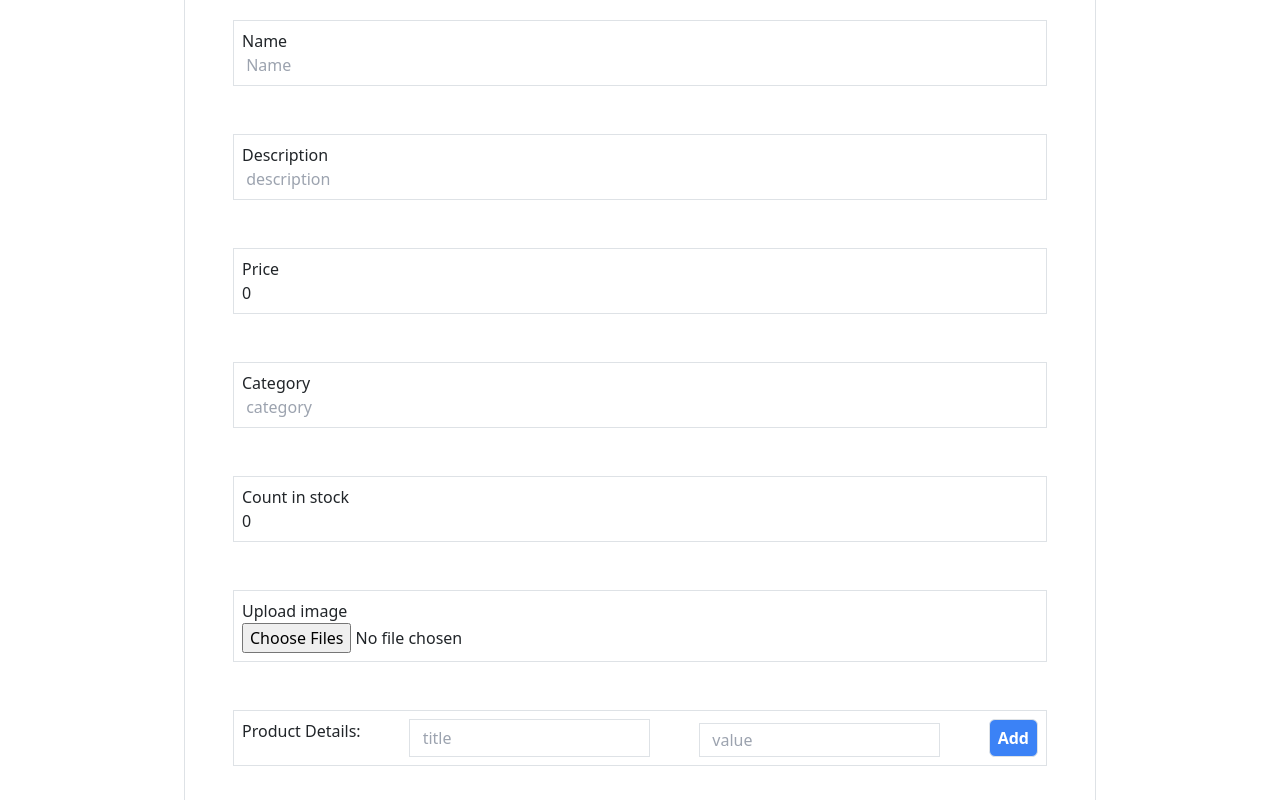
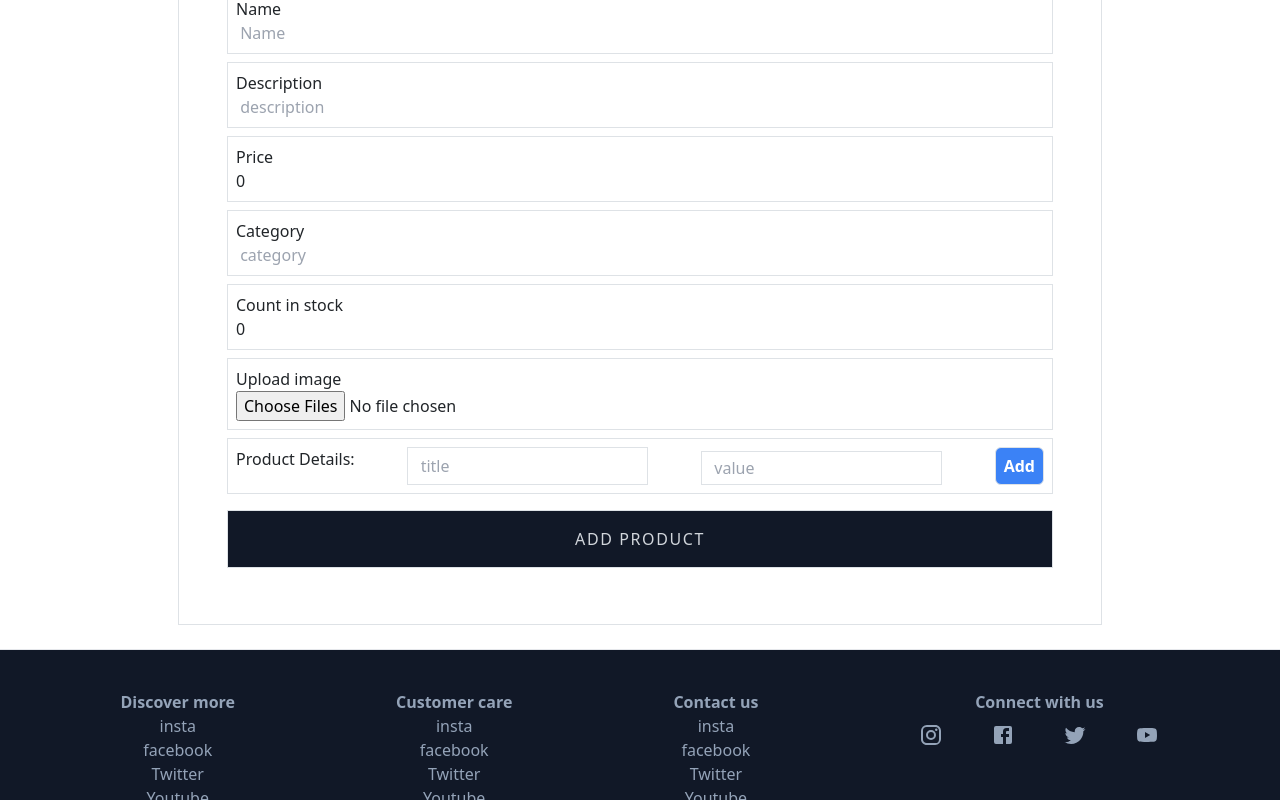
Before and after one commit to muhammedZak/e-commerce-frontent, a React (Create React App) app: page /admin/products in a window 1280 px wide. Shown: the part 260-1060 px from the top of the page. Built offline with nearby package versions, Linux system fonts and the light colour scheme; sample sign-in values are in the browser's storage.

Commit message:
added styles

```diff
--- a/src/components/Footer.js
+++ b/src/components/Footer.js
@@ -1,4 +1,8 @@
 import React from 'react';
+import FacebookIcon from '@mui/icons-material/Facebook';
+import TwitterIcon from '@mui/icons-material/Twitter';
+import YouTubeIcon from '@mui/icons-material/YouTube';
+import InstagramIcon from '@mui/icons-material/Instagram';
 
 const Footer = () => {
   return (
@@ -57,19 +61,27 @@ const Footer = () => {
             </ul>
           </div>
           <div className="mb-5">
-            <p className="font-bold">Connect with us</p>
+            <p className="font-bold mb-2">Connect with us</p>
             <ul className="flex gap-5 justify-center">
               <li>
-                <a>insta</a>
+                <a>
+                  <InstagramIcon />
+                </a>
               </li>
               <li>
-                <a>facebook</a>
+                <a>
+                  <FacebookIcon />
+                </a>
               </li>
               <li>
-                <a>Twitter</a>
+                <a>
+                  <TwitterIcon />
+                </a>
               </li>
               <li>
-                <a>Youtube</a>
+                <a>
+                  <YouTubeIcon />
+                </a>
               </li>
             </ul>
           </div>
--- a/src/pages/Admin/ProductCreate.js
+++ b/src/pages/Admin/ProductCreate.js
@@ -115,9 +115,9 @@ const ProductCreatePage = () => {
 
   return (
     <div>
-      <div className="p-8 md:flex md:justify-center shadow-2xl shadow-black">
+      <div className="p-4 md:flex md:justify-center shadow-2xl shadow-black">
         <div className="p-5 bg-white border md:w-3/4">
-          <div className="py-4 text-center border">
+          <div className="py-4 mb-4 text-center border">
             <h1 className="capitalize font-semibold text-2xl tracking-wide">
               Create Product
             </h1>
@@ -128,7 +128,7 @@ const ProductCreatePage = () => {
             <p>{error?.data?.message || error.error}</p>
           ) : (
             <form onSubmit={onChangeSubmit}>
-              <div className="my-5 border p-2">
+              <div className="mb-2 border p-2">
                 <label className="block">Name</label>
                 <input
                   onChange={(e) => setName(e.target.value)}
@@ -137,7 +137,7 @@ const ProductCreatePage = () => {
                   className="w-full focus:outline-none"
                 />
               </div>
-              <div className="my-5 border p-2">
+              <div className="mb-2 border p-2">
                 <label className="block">Description</label>
                 <input
                   onChange={(e) => setDescription(e.target.value)}
@@ -146,7 +146,7 @@ const ProductCreatePage = () => {
                   className="w-full focus:outline-none"
                 />
               </div>
-              <div className="my-5 border p-2">
+              <div className="mb-2 border p-2">
                 <label className="block">Price</label>
                 <input
                   onChange={(e) => setPrice(e.target.value)}
@@ -156,7 +156,7 @@ const ProductCreatePage = () => {
                 />
               </div>
 
-              <div className="my-5 border p-2">
+              <div className="mb-2 border p-2">
                 <label className="block">Category</label>
                 <input
                   onChange={(e) => setCategory(e.target.value)}
@@ -166,7 +166,7 @@ const ProductCreatePage = () => {
                 />
               </div>
 
-              <div className="my-5 border p-2">
+              <div className="mb-2 border p-2">
                 <label className="block">Count in stock</label>
                 <input
                   onChange={(e) => setCountInStock(e.target.value)}
@@ -176,7 +176,7 @@ const ProductCreatePage = () => {
                 />
               </div>
 
-              <div className="my-5 border p-2">
+              <div className="mb-2 border p-2">
                 <label htmlFor="multiple_files" className="block">
                   Upload image
                 </label>
@@ -197,7 +197,7 @@ const ProductCreatePage = () => {
                 ))}
               </div>
 
-              <div className="my-5 p-2 border flex flex-wrap justify-between">
+              <div className="mb-2 p-2 border flex flex-wrap justify-between">
                 <label>Product Details:</label>
                 <input
                   onChange={(e) => setNewTitle(e.target.value)}
@@ -225,18 +225,7 @@ const ProductCreatePage = () => {
                 onDeleteDetails={handleDeleteDetails}
               />
 
-              {/* <div className="my-5 border p-2">
-                <label className="block">Price</label>
-                <input
-                  type="checkbox"
-                  checked={role === 'admin'}
-                  onChange={(e) =>
-                    e.target.checked ? setRole('admin') : setRole('user')
-                  }
-                  className="focus:outline-none"
-                />
-              </div> */}
-              <div className="my-5 border p-4 text-center text-gray-300 bg-gray-900 hover:text-white">
+              <div className="my-2 border p-3 text-center text-gray-300 bg-gray-900 hover:text-white">
                 <button
                   disabled={!canAdd}
                   className="w-full font-medium tracking-widest"
--- a/src/pages/Admin/ProductsListPage.js
+++ b/src/pages/Admin/ProductsListPage.js
@@ -110,7 +110,7 @@ const ProductsListPage = () => {
                     </button>
                     <button
                       onClick={() => onDeleteProduct(product._id)}
-                      className="bg-red-500 hover:bg-red-700 text-white font-bold py-1 px-2 border border-red-500 rounded"
+                      className="bg-red-500 ml-2 hover:bg-red-700 text-white font-bold py-1 px-2 border border-red-500 rounded"
                     >
                       Delete
                     </button>
--- a/src/pages/Admin/UserEditPage.js
+++ b/src/pages/Admin/UserEditPage.js
@@ -41,9 +41,9 @@ const UserEditPage = () => {
 
   return (
     <div>
-      <div className="p-8 md:flex md:justify-center shadow-2xl shadow-black">
+      <div className="p-4 md:flex md:justify-center shadow-2xl shadow-black">
         <div className="p-5 bg-white border md:w-3/4">
-          <div className="py-4 text-center border">
+          <div className="py-4 mb-4 text-center border">
             <h1 className="capitalize font-semibold text-2xl tracking-wide">
               Edit User
             </h1>
@@ -55,7 +55,7 @@ const UserEditPage = () => {
             <p>{error?.data?.message || error.error}</p>
           ) : (
             <form onSubmit={onChangeSubmit}>
-              <div className="my-5 border p-2">
+              <div className="my-3 border p-2">
                 <label className="block">Name</label>
                 <input
                   onChange={(e) => setName(e.target.value)}
@@ -64,7 +64,7 @@ const UserEditPage = () => {
                   className="focus:outline-none"
                 />
               </div>
-              <div className="my-5 border p-2">
+              <div className="my-3 border p-2">
                 <label className="block">Email</label>
                 <input
                   onChange={(e) => setEmail(e.target.value)}
@@ -73,7 +73,7 @@ const UserEditPage = () => {
                   className="focus:outline-none"
                 />
               </div>
-              <div className="my-5 border p-2">
+              <div className="my-3 border p-2">
                 <label className="block">Role</label>
                 <input
                   type="checkbox"
@@ -84,7 +84,7 @@ const UserEditPage = () => {
                   className="focus:outline-none"
                 />
               </div>
-              <div className="my-5 border p-4 text-center text-gray-300 bg-gray-900 hover:text-white">
+              <div className=" border p-3 text-center text-gray-300 bg-gray-900 hover:text-white">
                 <button className="font-medium tracking-widest" type="submit">
                   SAVE CHANGES
                 </button>
--- a/src/pages/Admin/UsersListPage.js
+++ b/src/pages/Admin/UsersListPage.js
@@ -24,7 +24,7 @@ const UsersListPage = () => {
 
   return (
     <div className="px-5">
-      <h1 className=" text-center mt-4 text-gray-300 text-4xl font-semibold border-b-2 mb-10">
+      <h1 className=" text-center mt-4 text-black opacity-90 text-4xl font-semibold border-b-2 mb-10">
         Users
       </h1>
       {isLoading ? (
@@ -97,8 +97,8 @@ const UsersListPage = () => {
                     Actions
                   </span>
                   {user.role === 'user' && (
-                    <>
-                      <button className="bg-blue-500 hover:bg-blue-700 text-white font-bold py-1 px-2 border border-blue-500 rounded">
+                    <div className="flex justify-around">
+                      <button className=" bg-blue-500 hover:bg-blue-700 text-white font-bold py-1 px-2 border border-blue-500 rounded">
                         <Link to={`/admin/user/${user._id}/edit`}>Edit</Link>
                       </button>
                       <button
@@ -107,7 +107,7 @@ const UsersListPage = () => {
                       >
                         Delete
                       </button>
-                    </>
+                    </div>
                   )}
                 </td>
               </tr>
--- a/src/pages/ProfilePage.js
+++ b/src/pages/ProfilePage.js
@@ -120,15 +120,17 @@ const ProfilePage = () => {
               className="focus:outline-none"
             />
           </div>
-          <div className="mt-4 border p-3 text-center text-gray-300 bg-gray-900 hover:text-white">
+          <div className="mt-4 flex justify-center items-center">
+            <div className="opacity-90 flex-1 border p-3 text-center text-gray-300 bg-gray-900 transition-all duration-1000 hover:text-white hover:opacity-100">
               <button className="font-medium tracking-widest" type="submit">
                 SAVE CHANGES
               </button>
             </div>
-          <div className="my-1 border p-3 text-center text-gray-300 bg-gray-900 hover:text-white">
+            <div className=" opacity-90 flex-1 border p-3 text-center text-gray-300 bg-gray-900 transition-all duration-1000 hover:text-white hover:opacity-100">
               <button className="font-medium tracking-widest">
                 CHANGE PASSWORD
               </button>
+            </div>
           </div>
         </form>
       </div>
```
Also changed, not shown: src/pages/Admin/OrderListPage.js (+21 -31 lines), src/pages/Admin/ProductEditPage.js (+8 -19 lines). Lines whose indentation alone changed are shown as unchanged.
